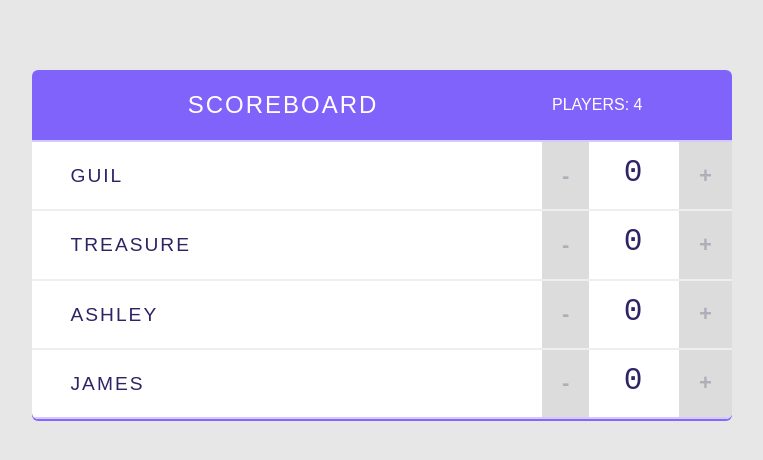
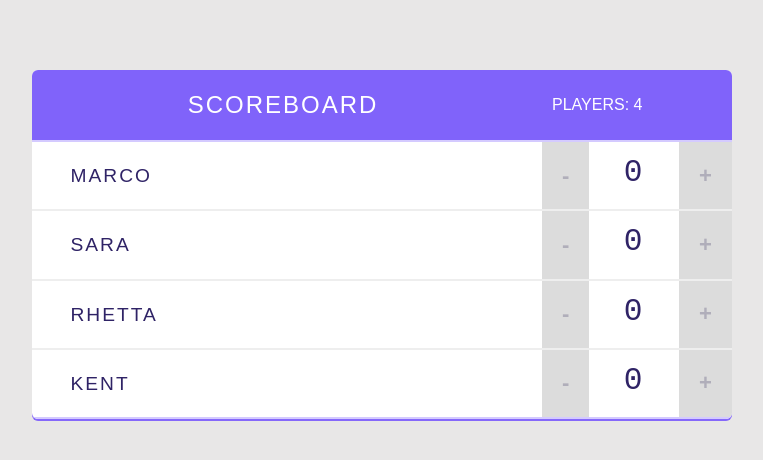
Before and after one commit to MarcMartinez25/Learn-React, a React (Create React App) app in the folder scoreboard/: page / in a window 1280 px wide. Shown: the top 460 px of the page, without its empty margins (258-1021 px from the left). Built offline with nearby package versions, Linux system fonts and the light colour scheme.

Commit message:
moved each component to its own file

```diff
--- a/scoreboard/src/components/App.js
+++ b/scoreboard/src/components/App.js
@@ -1,74 +1,15 @@
-import React from 'react';
+import React, {Component} from 'react';
 
-const Header = (props) => {
-  return (
-    <header>
-      <h1>{ props.title }</h1>
-      <span className="stats">Players: {props.totalPlayers}</span>
-    </header>
-  );
-}
+import Header from './Header';
+import Player from './Player';
 
-class Counter extends React.Component {
-  state = {
-    score: 0
-  };
-
-  incrementScore = () => {
-    this.setState( prevState => ({
-      score: prevState.score + 1
-    }));
-  }
-
-  decrementScore = () => {
-    this.setState( prevState => ({
-      score: prevState.score - 1
-    }));
-  }
-
-  render() {
-    return (
-      <div className="counter">
-        <button className="counter-action decrement" onClick={this.decrementScore}> - </button>
-        <span className="counter-score">{ this.state.score }</span>
-        <button className="counter-action increment" onClick={this.incrementScore}> + </button>
-      </div>
-    );
-  }
-}
-
-const Player = (props) => {
-  return (
-    <div className="player">
-      <span className="player-name">
-        <button className="remove-player" onClick={() => props.removePlayer(props.id)}>✖</button>
-        { props.name }
-      </span>
-
-      <Counter />
-    </div>
-  );
-}
-
-class App extends React.Component {
+class App extends Component {
   state = {
     players: [
-      {
-        name: "Guil",
-        id: 1
-      },
-      {
-        name: "Treasure",
-        id: 2
-      },
-      {
-        name: "Ashley",
-        id: 3
-      },
-      {
-        name: "James",
-        id: 4
-      }
+      { name: "Marco", id: 1 },
+      { name: "Sara", id: 2 },
+      { name: "Rhetta", id: 3 },
+      { name: "Kent", id: 4 }
     ]
   };
 
--- /dev/null
+++ b/scoreboard/src/components/Counter.js
@@ -0,0 +1,31 @@
+import React, {Component} from 'react';
+
+class Counter extends Component {
+    state = {
+      score: 0
+    };
+
+    incrementScore = () => {
+      this.setState( prevState => ({
+        score: prevState.score + 1
+      }));
+    }
+
+    decrementScore = () => {
+      this.setState( prevState => ({
+        score: prevState.score - 1
+      }));
+    }
+
+    render() {
+      return (
+        <div className="counter">
+          <button className="counter-action decrement" onClick={this.decrementScore}> - </button>
+          <span className="counter-score">{ this.state.score }</span>
+          <button className="counter-action increment" onClick={this.incrementScore}> + </button>
+        </div>
+      );
+    }
+}
+
+export default Counter;
--- /dev/null
+++ b/scoreboard/src/components/Header.js
@@ -0,0 +1,12 @@
+import React from 'react';
+
+const Header = (props) => {
+    return (
+      <header>
+        <h1>{ props.title }</h1>
+        <span className="stats">Players: {props.totalPlayers}</span>
+      </header>
+    );
+}
+
+export default Header;
--- /dev/null
+++ b/scoreboard/src/components/Player.js
@@ -0,0 +1,18 @@
+import React from "react";
+
+import Counter from "./Counter";
+
+const Player = props => {
+  return (
+    <div className="player">
+      <span className="player-name">
+        <button className="remove-player"onClick={() => props.removePlayer(props.id)}>✖</button>
+        {props.name}
+      </span>
+
+      <Counter />
+    </div>
+  );
+};
+
+export default Player;
```
Also changed, not shown: scoreboard/package.json (+7 -1 lines).
